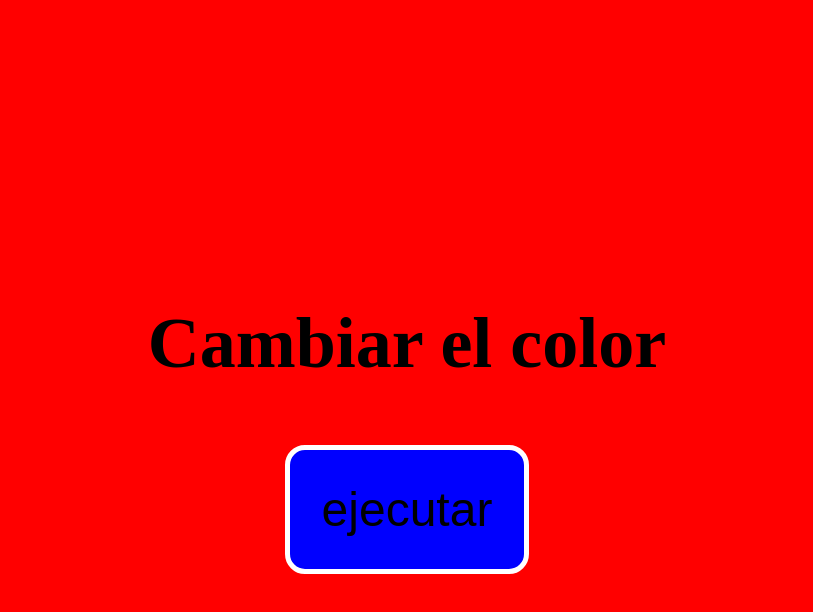
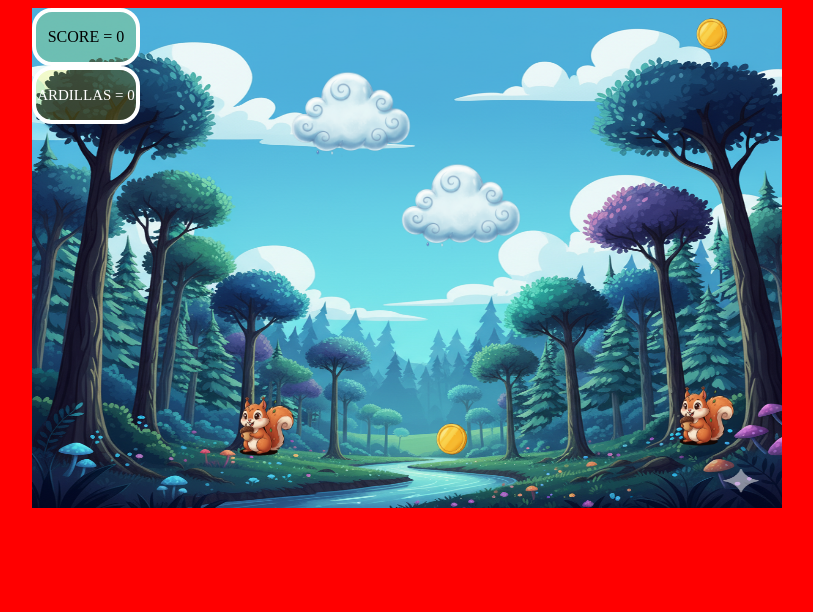
Before and after one commit to samuel-acevedo26/javascript-3209636, a plain HTML site: page 1-escenario-interactivo/index.html in a window 1280 px wide. Shown: the whole page, without its empty margins (233-1046 px from the left). Drawn offline with Linux system fonts and the light colour scheme.

Commit message:
Add files via upload

```diff
--- /dev/null
+++ b/1-escenario-interactivo/css/style.css
@@ -0,0 +1,83 @@
+body{
+    background-color: red;
+    display: flex;
+    justify-content: center;
+    align-items: center;
+
+}
+
+
+.section{
+width: 750px;
+height: 500px;
+background-color: blue;
+background-image: url(../img/bosque\ oficial.png);
+background-size: 750px 500px ;
+
+}
+
+.nube{
+    width: 18%;
+    position: absolute;
+    left: 470px;
+}
+
+.nube1{
+    width: 18%;
+    position: absolute;
+    left: 580px;
+    top: 100px;
+}
+
+
+.moneda{
+    width: 7%;
+    position: absolute;
+    left: 450px;
+    top: 380px;
+}
+.moneda1{
+    width: 7%;
+    position: absolute;
+    left: 640px;
+    top: 395px;
+}
+
+.moneda2{
+    width: 7%;
+    position: absolute;
+    left: 900px;
+    top: -10px;
+}
+.moneda3{
+    width: 7%;
+    position: absolute;
+    left: 890px;
+    top: 370px;
+}
+
+.score{
+    height: 50px;
+    width: 100px;
+    background-color: rgba(255, 255, 0, 0.185);
+    border-radius: 20px;
+    text-align: center;
+    display: flex;
+    justify-content: center;
+    align-items: center;
+    border: 4px solid white;
+    color: black;
+}
+.ardilla{
+    height: 50px;
+    width: 100px;
+    background-color: rgba(255, 255, 0, 0.185);
+    border-radius: 20px;
+    text-align: center;
+    display: flex;
+    justify-content: center;
+    align-items: center;
+    border: 4px solid white;
+    color: white;
+    font-size: 15px;
+}
--- a/1-escenario-interactivo/index.html
+++ b/1-escenario-interactivo/index.html
@@ -4,19 +4,33 @@
     <meta charset="UTF-8">
     <meta name="viewport" content="width=device-width, initial-scale=1.0">
     <title>Document</title>
-    <link rel="stylesheet" href="/style.css">
+    <link rel="stylesheet" href="./css/style.css">
 </head>
 <body>
-    <section class="sec1">
+    <div class="section">
 
-<h1> Cambiar el color</h1>
-<button id="cambiarColor" class="btn"> ejecutar</button>
+<img class="nube" src="./img/nube ya.png" alt="">
+<img class="nube1" src="./img/nube ya.png" alt="">
+<img class="moneda" src="./img/ardilla.png" alt="">
+<img class="moneda1" src="./img/moneda ya.png" alt="">
+<img class="moneda2" src="./img/moneda ya.png" alt="">
+<img class="moneda3" src="./img/ardilla.png" alt="">
+
+<div class="score">
+    <span> SCORE = 0</span>
+</div>
+
+<div class="ardilla">
+    <span>ARDILLAS = 0</span>
+</div>
 
 
-    </section>
+    </div>
 
 
 
-    <script src="/app.js"></script>
+
+
+
 </body>
 </html>
```
Also changed, not shown: 1-escenario-interactivo/img/ardilla.png (added), 1-escenario-interactivo/img/bosque oficial.png (added), 1-escenario-interactivo/img/moneda ya.png (added), 1-escenario-interactivo/img/nube ya.png (added), 1-escenario-interactivo/js/js.js (added).
